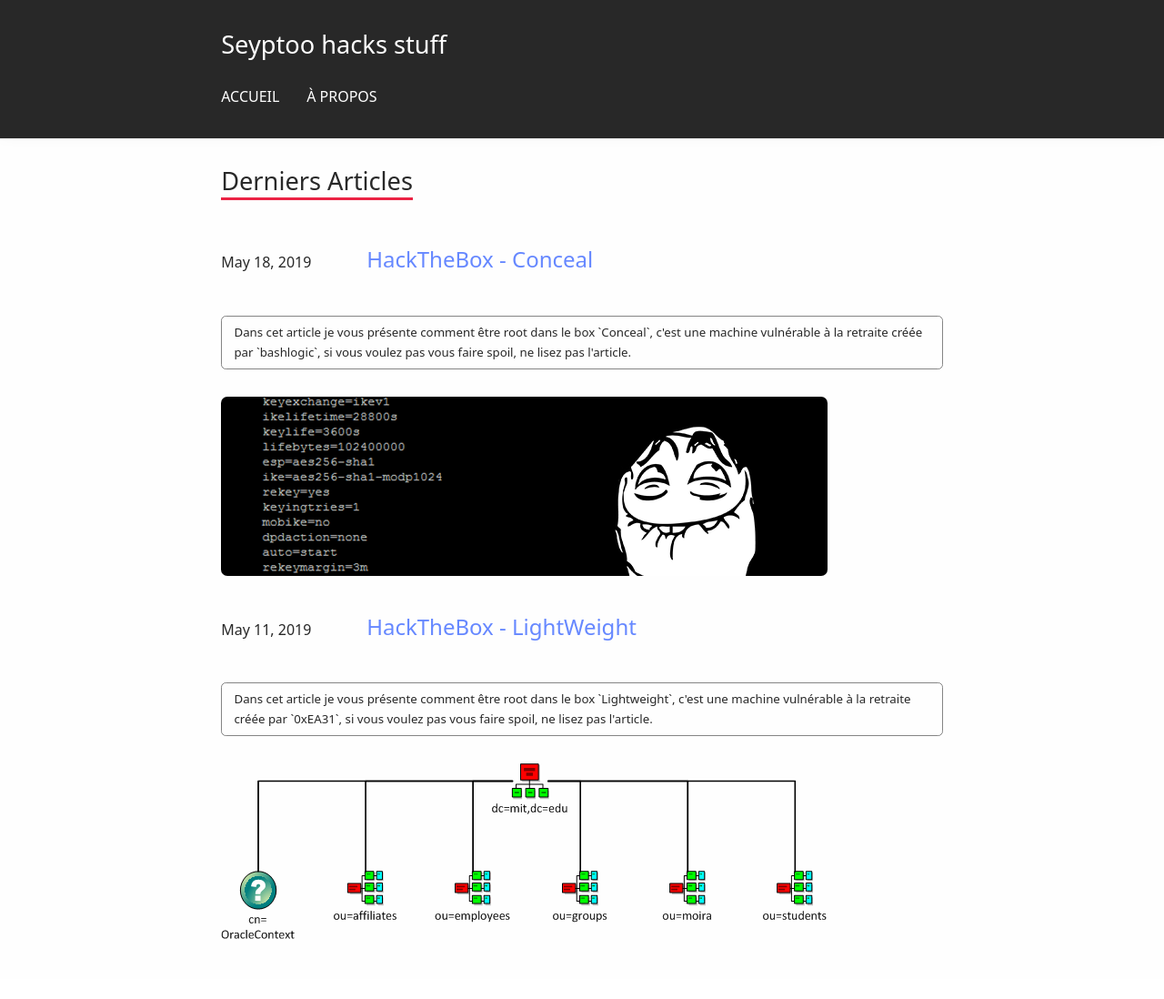
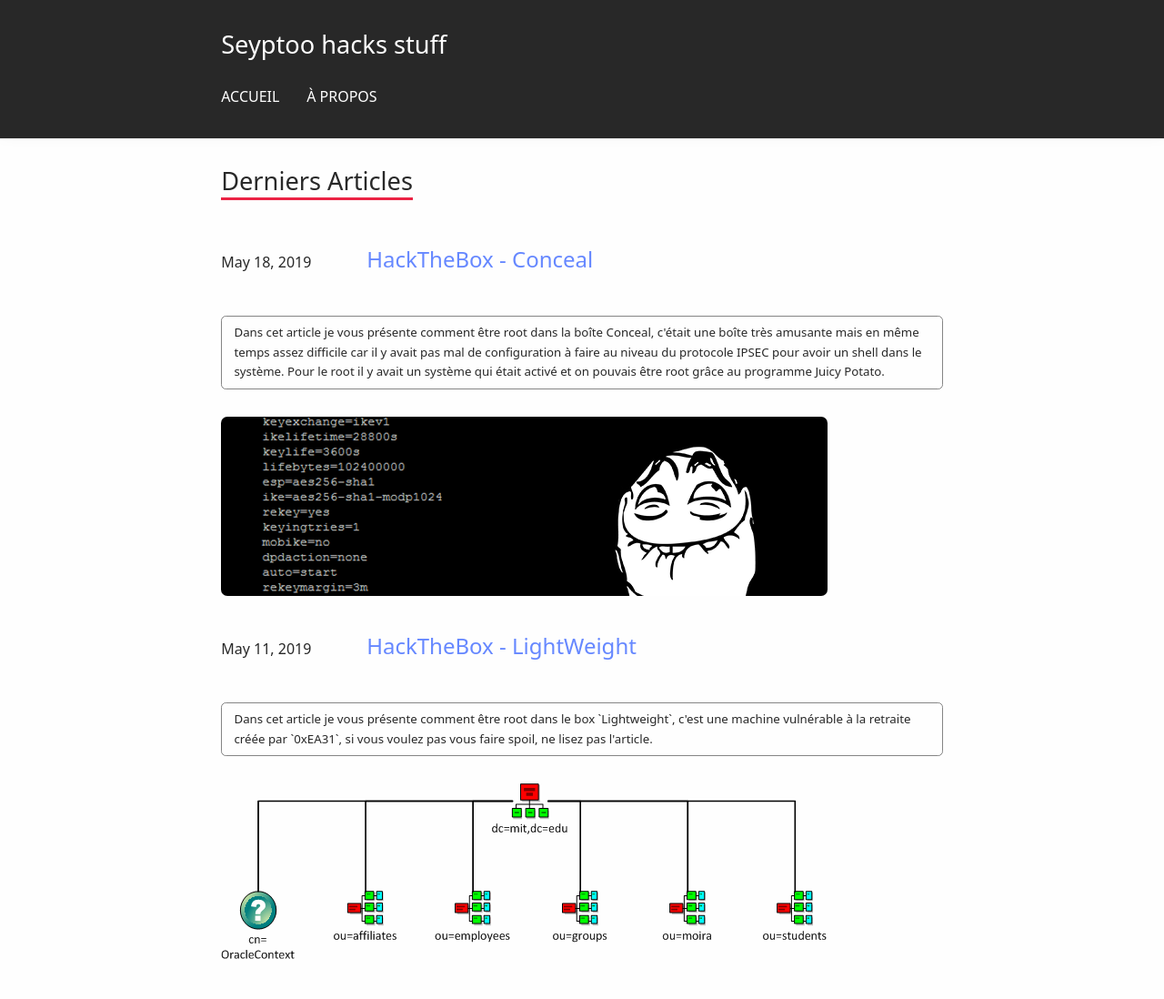
Before and after one commit to Seyptoo/seyptoo.github.io, a Jekyll site: the page built from index.html, in a window 1280 px wide. Shown: the whole page at 91% size. Built offline with Jekyll 4.4.1, drawn with Linux system fonts in a browser that asks for light colours; the list of posts is cut into pages by our own code; before the commit the page ends 1076 px from its top, so only the background shows below that.

Commit message:
Update 2019-05-18-hackthebox-conceal.md

```diff
--- a/_posts/2019-05-18-hackthebox-conceal.md
+++ b/_posts/2019-05-18-hackthebox-conceal.md
@@ -1,7 +1,7 @@
 ---
 title: "HackTheBox - Conceal"
 description: test.png
-tags: ["Dans cet article je vous présente comment être root dans le box `Conceal`, c'est une machine vulnérable à la retraite créée par `bashlogic`, si vous voulez pas vous faire spoil, ne lisez pas l'article."]
+tags: ["Dans cet article je vous présente comment être root dans la boîte Conceal, c'était une boîte très amusante mais en même temps assez difficile car il y avait pas mal de configuration à faire au niveau du protocole IPSEC pour avoir un shell dans le système. Pour le root il y avait un système qui était activé et on pouvais être root grâce au programme Juicy Potato."]
 ---
 
 ![Flower](https://image.noelshack.com/fichiers/2019/20/5/1558114549-capture-du-2019-05-17-19-35-32.png)
```
